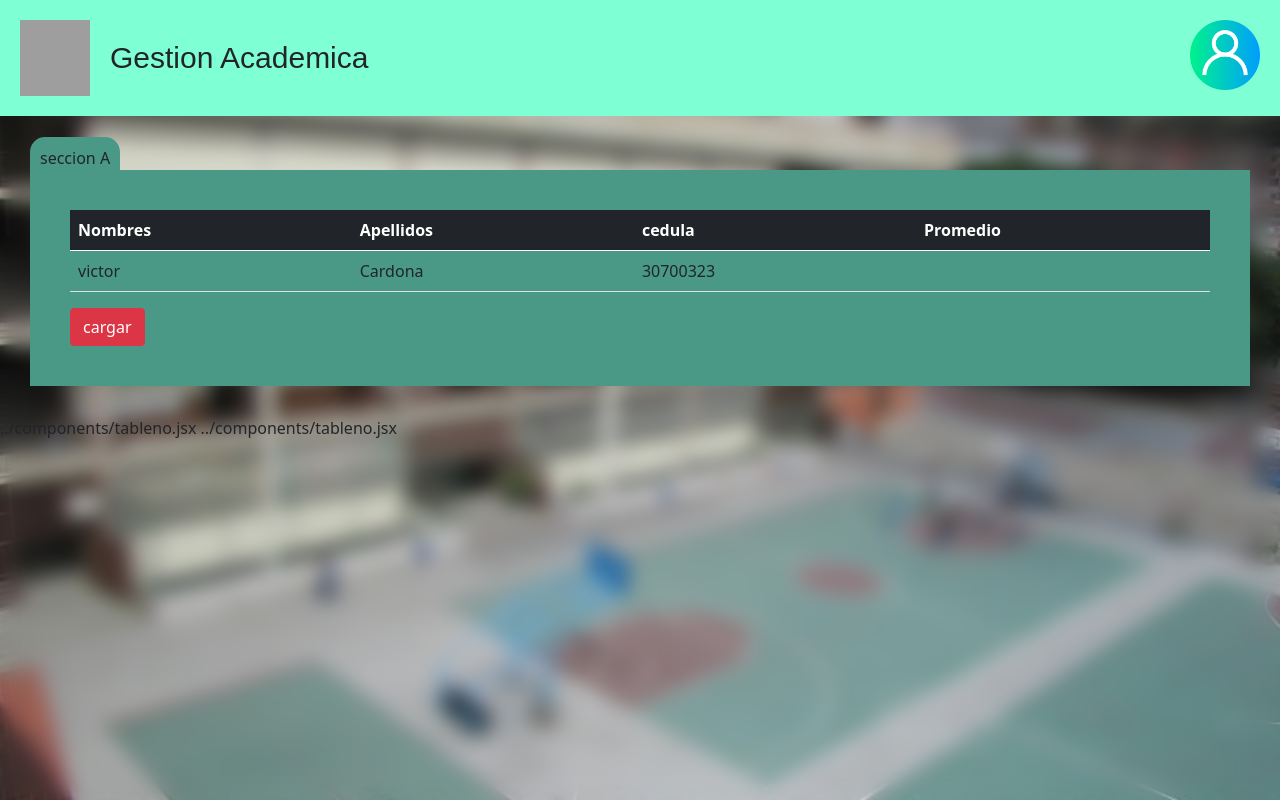
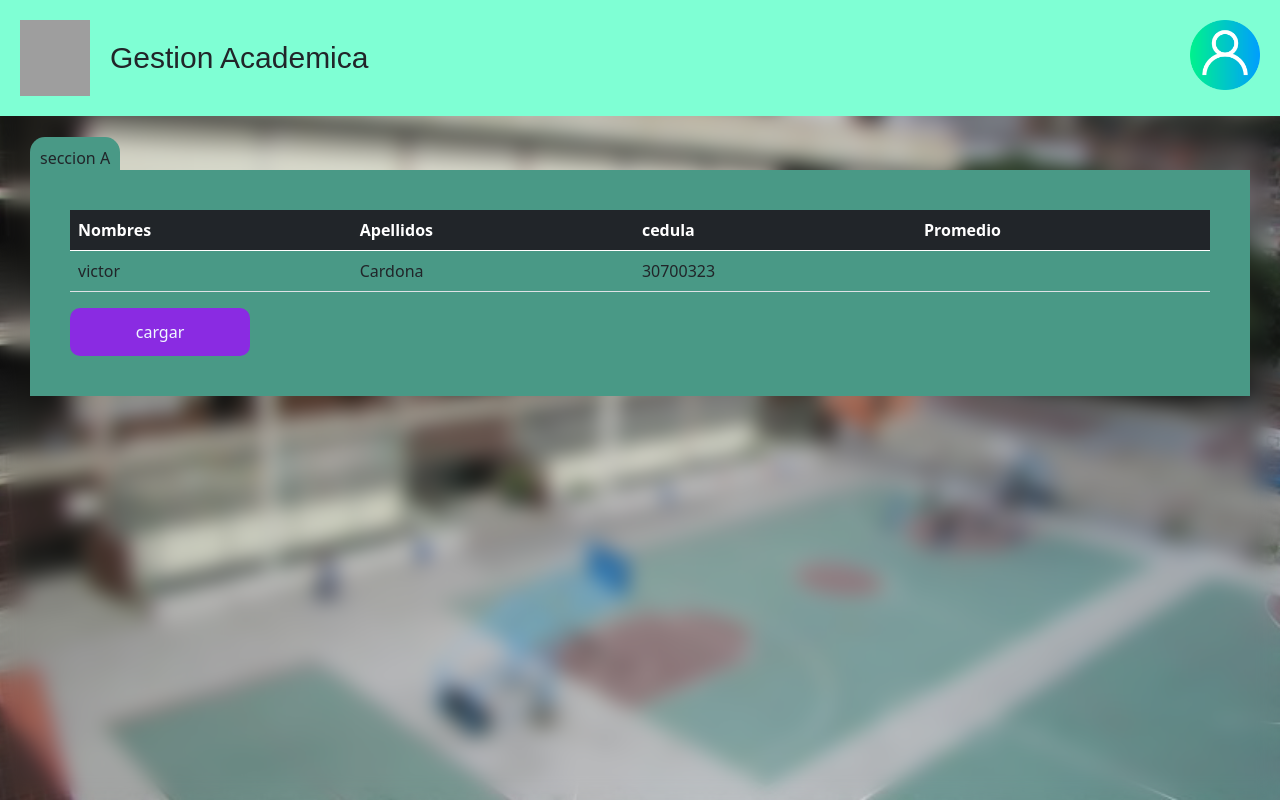
Before and after one commit to victorC765/algoritmo_y_programacion2_proyecto, an Astro site in the folder proyect_AGP_Astro/: page /nomina in a window 1280 px wide. Built offline with nearby package versions, Linux system fonts and the light colour scheme; Astro itself is replaced by a stand-in of ours; grey boxes are pictures that could not be loaded; a web font is replaced by a local one.

Commit message:
sadasdasdasdas

```diff
--- a/proyect_AGP_Astro/src/components/tableno.jsx
+++ b/proyect_AGP_Astro/src/components/tableno.jsx
@@ -28,9 +28,9 @@ export default function Tableno(args){
     </tbody>
 </Table>
 <div>
-      <Button color="danger" onClick={toggle}>
+      <button class="boton" color="danger" onClick={toggle}>
        cargar
-      </Button>
+      </button>
       <Modal isOpen={modal} toggle={toggle} {...args}>
         <ModalHeader toggle={toggle}>Modal title</ModalHeader>
         <ModalBody>
--- a/proyect_AGP_Astro/src/pages/nomina.astro
+++ b/proyect_AGP_Astro/src/pages/nomina.astro
@@ -37,6 +37,4 @@ import Tableno from  "../components/tableno"
     border-top-right-radius: 15px ;
     margin: none;
     }
-</style>../components/tableno.jsx
-
-../components/tableno.jsx
+</style>
--- a/proyect_AGP_Astro/src/styles/tableno.css
+++ b/proyect_AGP_Astro/src/styles/tableno.css
@@ -0,0 +1,12 @@
+.boton{
+
+    width: 100%;
+    max-width: 180px;
+    background-color: blueviolet;
+    padding: 12px;
+    color: aliceblue;
+    border-radius: 10px;
+}
+.boton:hover{
+    background-color: rgb(39, 27, 209);
+}
```
